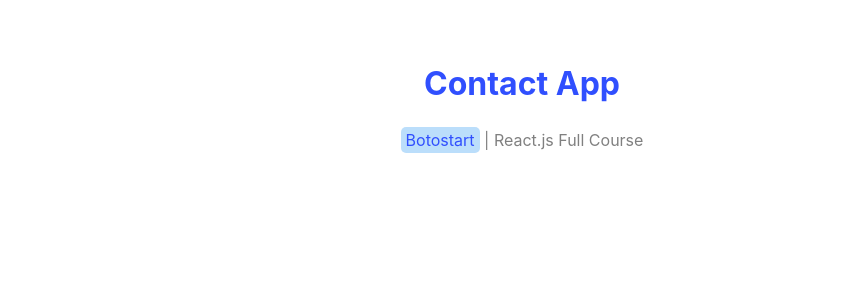
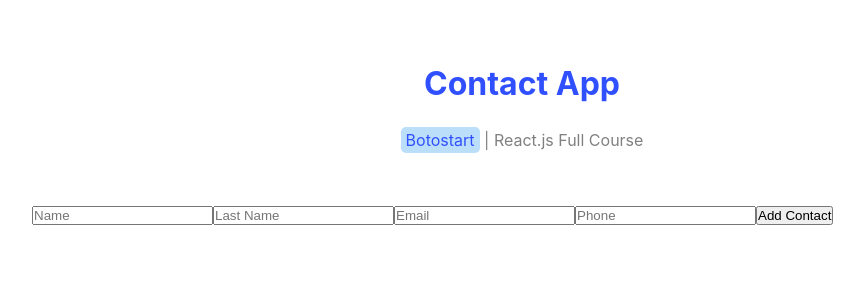
Before and after one commit to r0ghaye/contact-app, a React (Vite) app: page / in a window 1280 px wide. Shown: the top 300 px of the page, without its empty margins (118-982 px from the left). Built offline with nearby package versions, Linux system fonts and the light colour scheme.

Commit message:
contacts component and inputs  array added

```diff
--- a/src/App.jsx
+++ b/src/App.jsx
@@ -1,3 +1,4 @@
+import Contacts from "./component/Contacts"
 import Header from "./component/Header"
 
 
@@ -7,6 +8,7 @@ function App() {
   return (
     <>
      <Header />
+     <Contacts />
     </>
   )
 }
--- /dev/null
+++ b/src/component/Contacts.jsx
@@ -0,0 +1,58 @@
+import { useState } from "react";
+
+import inputs from "../constants/inputs";
+
+function Contacts() {
+  const [contacts, setContacts] = useState([]);
+  const [alert, setAlert] = useState("");
+  const [contact, setContact] = useState({
+    name: "",
+    lastName: "",
+    email: "",
+    phone: "",
+  });
+
+  function changeHandler(event) {
+    const name = event.target.name;
+    const value = event.target.value;
+    setContact((contact) => ({ ...contact, [name]: value }));
+  }
+
+  const addHandler = () => {
+    if (
+      !contact.name ||
+      !contact.lastName ||
+      !contact.email ||
+      !contact.phone
+    ) {
+      setAlert("Please enter valid data !");
+      return;
+    }
+    setAlert("");
+
+    setContacts((contacts) => [...contacts, contact]);
+    console.log(contacts);
+  };
+
+  return (
+    <div>
+      <div>
+        {inputs.map((input, index) => (
+          <input
+            key={index}
+            type={input.type}
+            placeholder={input.placeholder}
+            name={input.name}
+            value={contact[input.name]}
+            onChange={changeHandler}
+          />
+        ))}
+
+        <button onClick={addHandler}>Add Contact</button>
+      </div>
+      {alert && <p>{alert}</p>}
+    </div>
+  );
+}
+
+export default Contacts;
--- /dev/null
+++ b/src/constants/inputs.js
@@ -0,0 +1,8 @@
+const inputs = [
+  { type: "text", placeholder: "Name", name: "name" },
+  { type: "text", placeholder: "Last Name", name: "lastName" },
+  { type: "email", placeholder: "Email", name: "email" },
+  { type: "number", placeholder: "Phone", name: "Phone" },
+];
+
+export default inputs;
```
